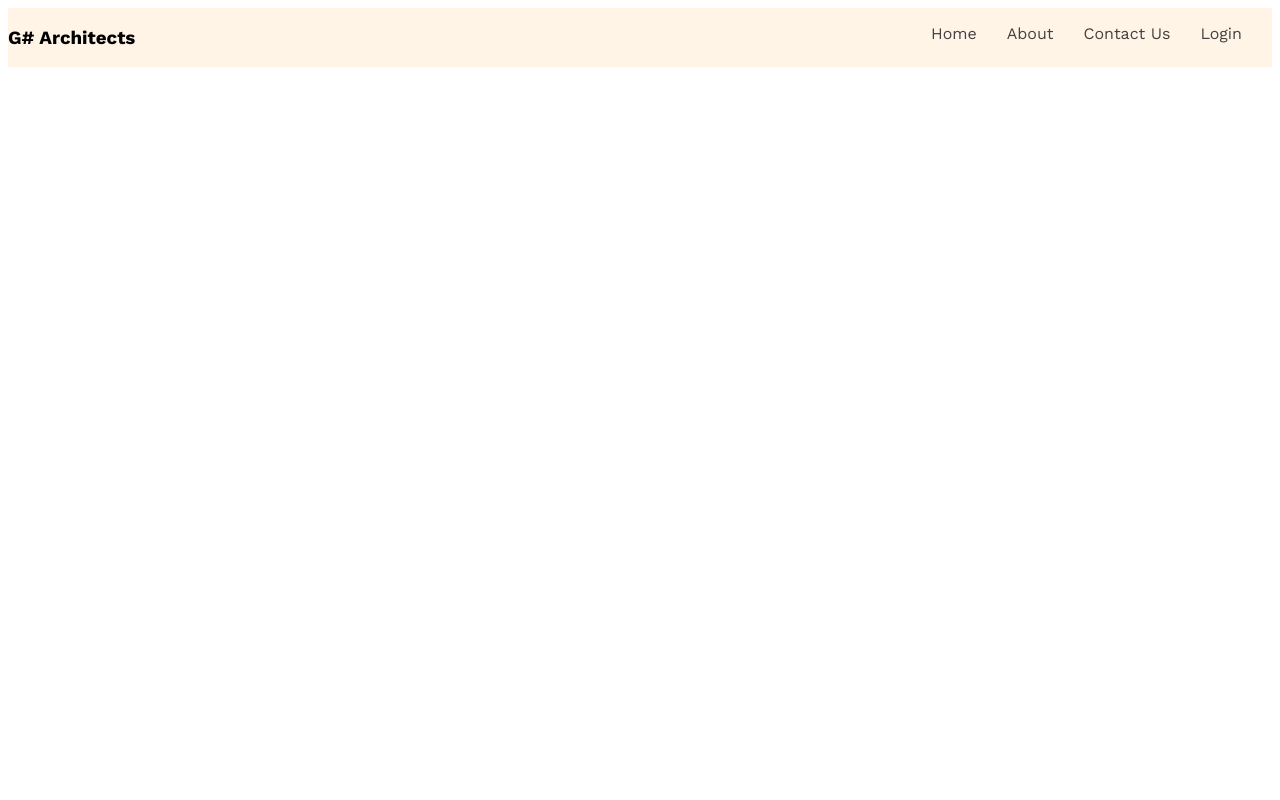
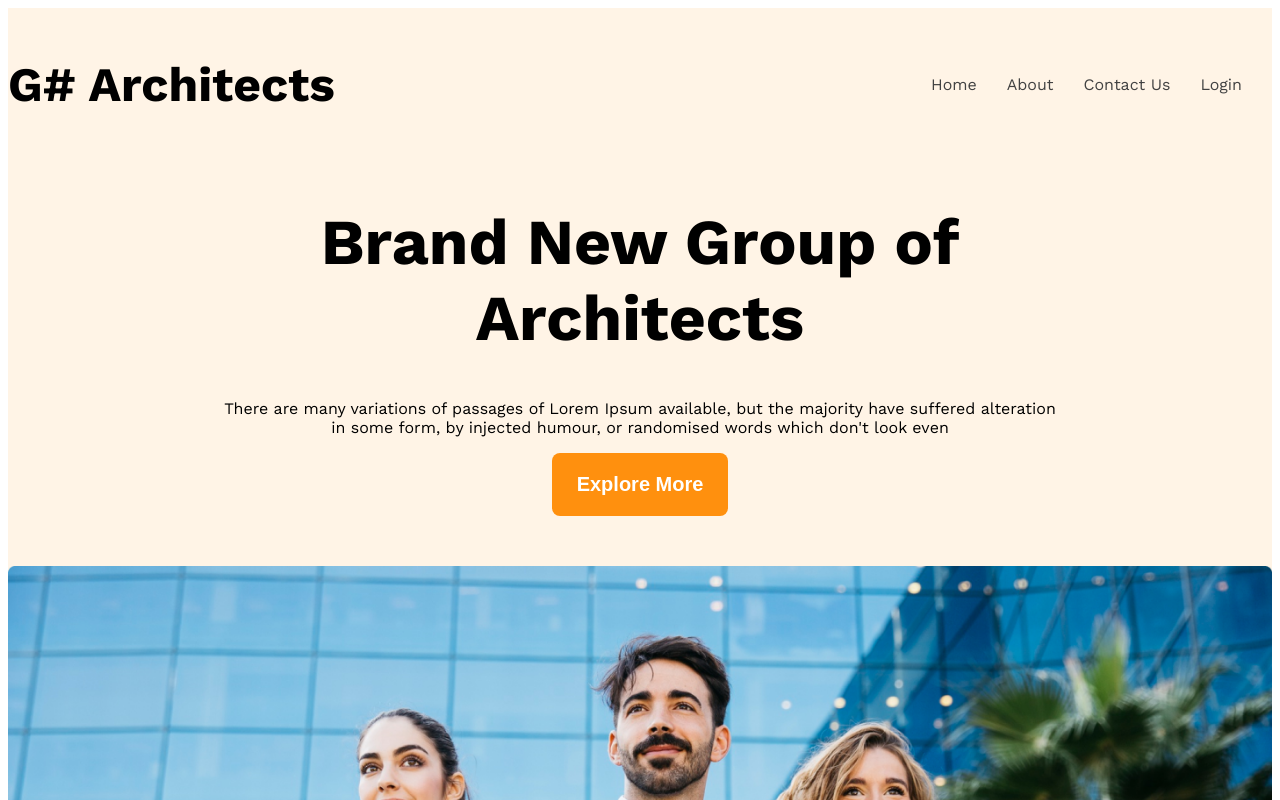
Before and after one commit to Sanzid-Ahmed/ph-responsive-m09, a plain HTML site: page index.html in a window 1280 px wide. Shown: the top 800 px of the page. Drawn offline with nearby package versions, Linux system fonts and the light colour scheme.

Commit message:
addded banner section

```diff
--- a/index.html
+++ b/index.html
@@ -18,7 +18,12 @@
             </ul>
         </nav>
         <div class="banner">
-
+            <div class="banner-content">
+                <h1 class="banner-title">Brand New Group of Architects</h1>
+                <p class="banner-description">There are many variations of passages of Lorem Ipsum available, but the majority have suffered alteration in some form, by injected humour, or randomised words which don't look even</p>
+                <button class="btn-primary">Explore More</button>
+            </div>
+            <img class="banner-image" src="images/banner.png" alt="">
         </div>
     </header>
     <main>
--- a/styles/architects.css
+++ b/styles/architects.css
@@ -21,12 +21,26 @@
 .bg-light{
     background-color: rgba(255, 144, 14, 0.1);
 }
+.btn-primary{
+    background-color: #ff900e;
+    color: white;
+    padding: 20px 25px;
+    font-size: 1.25rem;
+    font-weight: 600;
+    border-radius: 8px;
+    border: none;
+}
 
 
 /* Header styles */
 /* nav bar styles */
 .navbar{
     justify-content: space-between;
+    align-items: center;
+}
+.brand{
+    font-weight: 700;
+    font-size: 3rem;
 }
 .nav-item{
     list-style: none;
@@ -40,3 +54,23 @@
     /* Here I do not give px at 1440 thats why my margin: 0 auto; not worked*/
     margin: 0 auto;
 }
+/* Banner style */
+.banner-content{
+    max-width: 850px;
+    margin: 0 auto;
+    text-align: center;
+    margin-bottom: 50px;
+}
+.banner-title{
+        font-weight: 700;
+        font-size: 4rem;
+}
+.banner-image{
+    width: 100%;
+}
+/* responsive media quary */
+@media screen and (max-width: 576px) {
+    .navbar, .nav-links{
+        flex-direction: column;
+    }
+}
```
